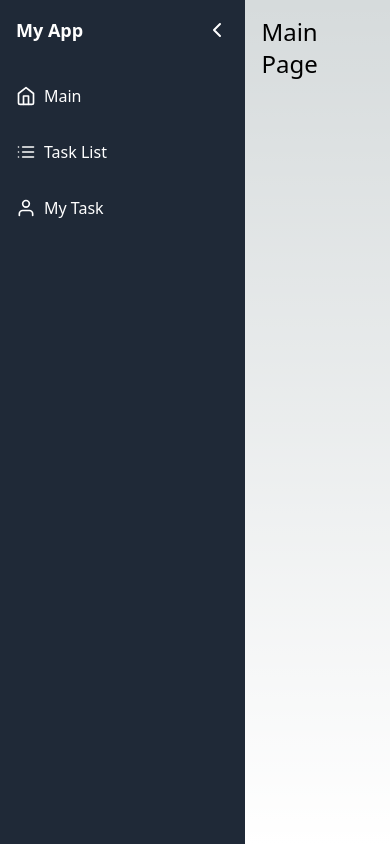
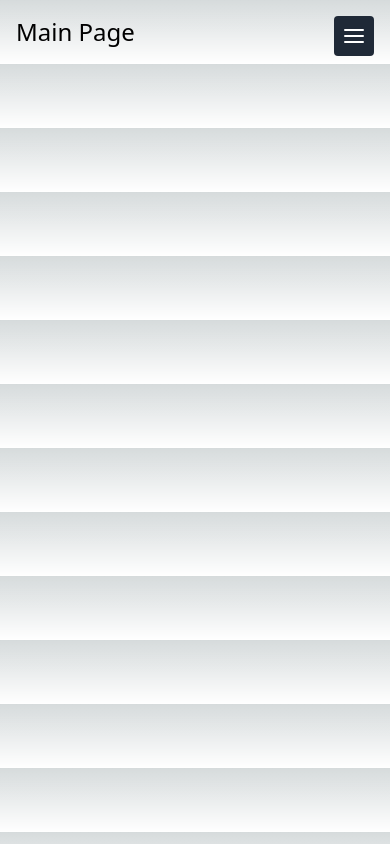
Before and after one commit to Luigi2P/StuIDBangkok, a Next.js app: page /MainPage in a window 390 px wide. Built offline with nearby package versions, Linux system fonts and the light colour scheme.

Commit message:
add sidebar

```diff
--- a/app/page.tsx
+++ b/app/page.tsx
@@ -4,13 +4,12 @@ import { SignIn } from "@/components/SignIn";
 import { VerifyBlock } from "@/components/Verify";
 import { SignMessageBlock } from "@/components/SignMessage";
 import { SendTransBlock } from "@/components/SendTrans";
-import Sidebar from "@/components/sidebar";
+import Layout from "@/components/Layout";
 
 export default function Home() {
   return (
-    <div className="flex min-h-screen">
-      <Sidebar />
-      <main className="flex flex-col flex-grow p-24 gap-y-3">
+    <Layout>
+      <div className="grid grid-cols-1 gap-4">
         <div id="sign-in">
           <SignIn />
         </div>
@@ -26,7 +25,7 @@ export default function Home() {
         <div id="send-transaction">
           <SendTransBlock />
         </div>
-      </main>
-    </div>
+      </div>
+    </Layout>
   );
 }
--- a/components/Layout.tsx
+++ b/components/Layout.tsx
@@ -1,11 +1,11 @@
 // components/Layout.js
-import Sidebar from './Sidebar';
+import Sidebar from './sidebar';
 
-export default function Layout({ children }) {
+export default function Layout({ children }: { children: React.ReactNode }) {
   return (
-    <div className="flex min-h-screen">
+    <div className="flex flex-col md:flex-row min-h-screen">
       <Sidebar />
-      <main className="flex flex-col flex-grow p-24 gap-y-3">
+      <main className="flex-grow p-4 md:p-24">
         {children}
       </main>
     </div>
--- a/components/sidebar.tsx
+++ b/components/sidebar.tsx
@@ -3,22 +3,39 @@
 
 import Link from 'next/link';
 import { useState } from 'react';
-import { FiChevronLeft, FiChevronRight, FiHome, FiList, FiUser } from 'react-icons/fi';
+import { FiChevronLeft, FiChevronRight, FiHome, FiList, FiUser, FiMenu } from 'react-icons/fi';
 
 export default function Sidebar() {
   const [isCollapsed, setIsCollapsed] = useState(false);
+  const [isMobileMenuOpen, setIsMobileMenuOpen] = useState(false);
+
+  const toggleMobileMenu = () => {
+    setIsMobileMenuOpen(!isMobileMenuOpen);
+  };
 
   return (
+    <>
+      {/* Mobile Menu Button */}
+      <button
+        className="md:hidden fixed top-4 right-4 z-50 p-2 bg-gray-800 text-white rounded"
+        onClick={toggleMobileMenu}
+      >
+        <FiMenu size={24} />
+      </button>
+
+      {/* Sidebar */}
       <div
-      className={`flex flex-col h-screen bg-gray-800 text-white ${
+        className={`${
+          isMobileMenuOpen ? 'translate-x-0' : '-translate-x-full'
+        } md:translate-x-0 fixed md:relative z-40 h-full bg-gray-800 text-white transition-transform duration-300 ease-in-out ${
           isCollapsed ? 'w-16' : 'w-64'
-      } transition-all duration-300`}
+        }`}
       >
         <div className="flex items-center justify-between p-4">
           {!isCollapsed && <h1 className="text-lg font-bold">My App</h1>}
           <button
             onClick={() => setIsCollapsed(!isCollapsed)}
-          className="focus:outline-none"
+            className="hidden md:block focus:outline-none"
           >
             {isCollapsed ? (
               <FiChevronRight size={24} />
@@ -30,19 +47,31 @@ export default function Sidebar() {
         <nav className="flex-grow">
           <ul className="mt-4">
             <li className="mb-4">
-            <Link href="/" className="flex items-center px-4 py-2 hover:bg-gray-700">
+              <Link
+                href="/"
+                className="flex items-center px-4 py-2 hover:bg-gray-700"
+                onClick={() => setIsMobileMenuOpen(false)}
+              >
                 <FiHome size={20} />
                 {!isCollapsed && <span className="ml-2">Main</span>}
               </Link>
             </li>
             <li className="mb-4">
-            <Link href="/TaskList" className="flex items-center px-4 py-2 hover:bg-gray-700">
+              <Link
+                href="/TaskList"
+                className="flex items-center px-4 py-2 hover:bg-gray-700"
+                onClick={() => setIsMobileMenuOpen(false)}
+              >
                 <FiList size={20} />
                 {!isCollapsed && <span className="ml-2">Task List</span>}
               </Link>
             </li>
             <li className="mb-4">
-            <Link href="/MyTask" className="flex items-center px-4 py-2 hover:bg-gray-700">
+              <Link
+                href="/MyTask"
+                className="flex items-center px-4 py-2 hover:bg-gray-700"
+                onClick={() => setIsMobileMenuOpen(false)}
+              >
                 <FiUser size={20} />
                 {!isCollapsed && <span className="ml-2">My Task</span>}
               </Link>
@@ -50,5 +79,14 @@ export default function Sidebar() {
           </ul>
         </nav>
       </div>
+
+      {/* Overlay for mobile */}
+      {isMobileMenuOpen && (
+        <div
+          className="md:hidden fixed inset-0 bg-black bg-opacity-50 z-30"
+          onClick={() => setIsMobileMenuOpen(false)}
+        />
+      )}
+    </>
   );
 }
```
Also changed, not shown: 1 other file (tests, documents, lock files or other folders). Lines whose indentation alone changed are shown as unchanged.
